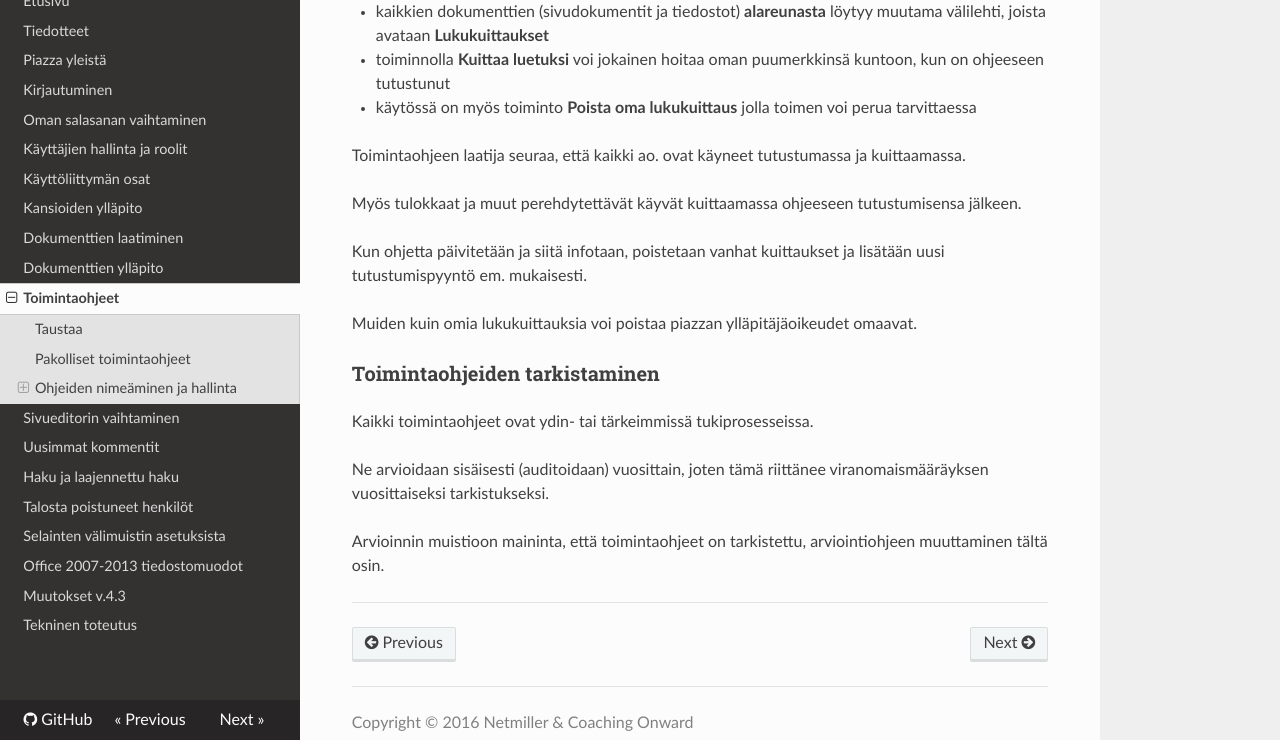
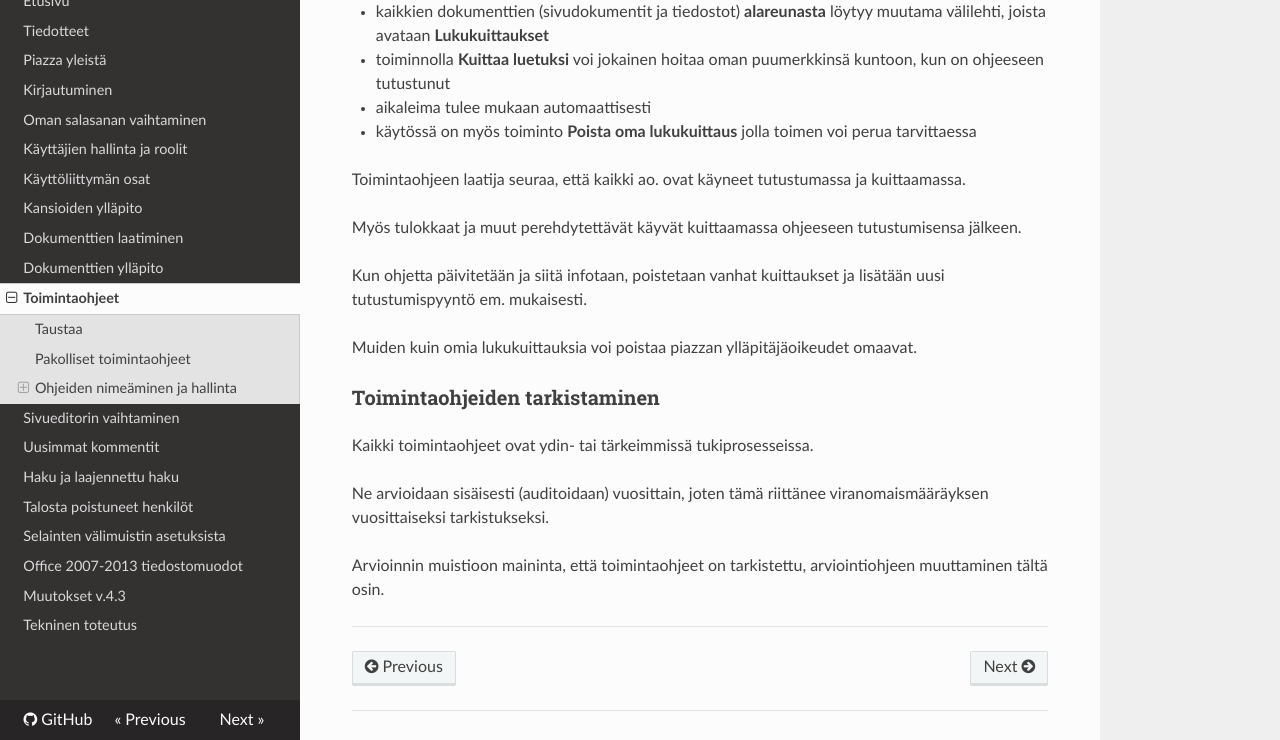
Before and after one commit to netmiller/piazzadoc, an MkDocs documentation site: the page built from sivut/toimintaohjeet.md, in a window 1280 px wide and 900 px high, scrolled down 1724 px, cut to the strip 160-900 px from the top of the window. Built offline with MkDocs 1.6.1, drawn with Linux system fonts in a browser that asks for light colours; nearby versions of some CDN libraries; old or Windows-style settings are respelled for this version of MkDocs.

Commit message:
Update toimintaohjeet.md

```diff
--- a/sivut/toimintaohjeet.md
+++ b/sivut/toimintaohjeet.md
@@ -57,6 +57,7 @@ Toimintaohjeiden __kuittaus__ hoidetaan sähköisesti piazzalla seuraavan esimer
 * kaikkien dokumenttien (sivudokumentit ja tiedostot) __alareunasta__ löytyy muutama välilehti,
 joista avataan __Lukukuittaukset__
 * toiminnolla __Kuittaa luetuksi__ voi jokainen hoitaa oman puumerkkinsä kuntoon, kun on ohjeeseen tutustunut
+* aikaleima tulee mukaan automaattisesti
 * käytössä on myös toiminto __Poista oma lukukuittaus__ jolla toimen voi perua tarvittaessa
 
 Toimintaohjeen laatija seuraa, että kaikki ao. ovat käyneet tutustumassa ja kuittaamassa.
```
